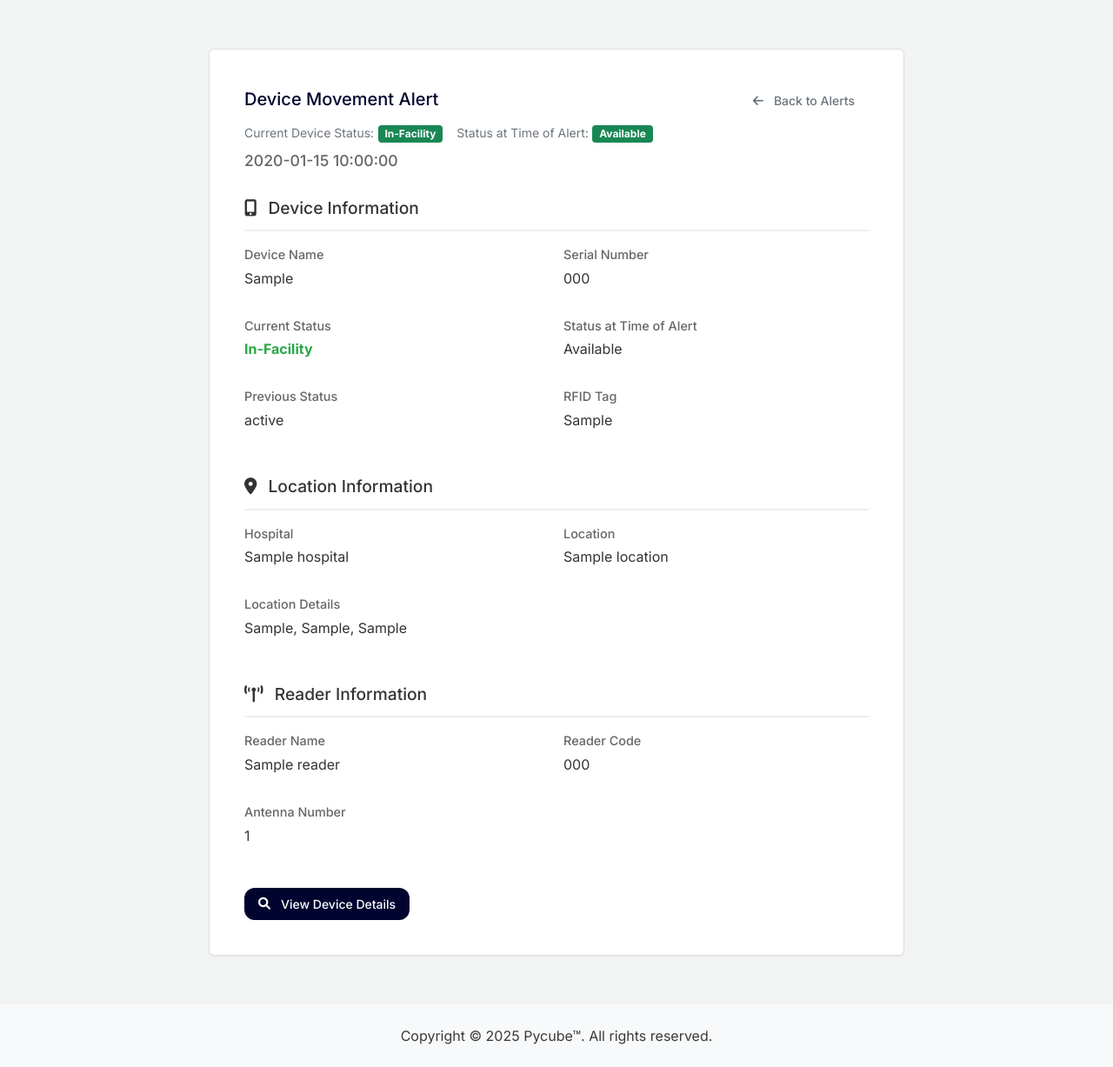
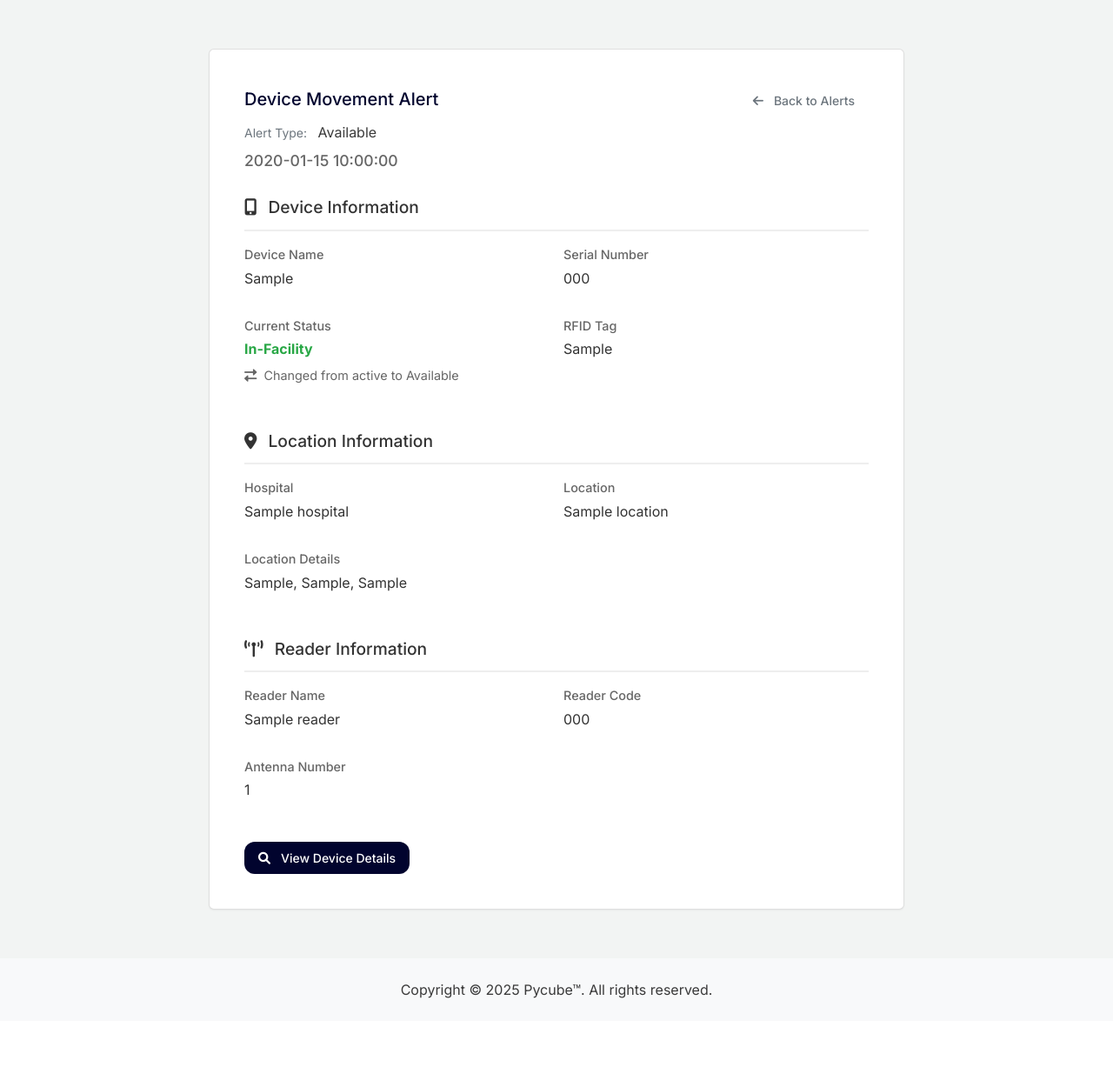
Before and after one commit to Pycube-FP/Pycube-MDM, a Flask app: page /rfid/alerts/1 in a window 1280 px wide. Shown: the part 64-1291 px from the top of the page at 87% size. After the commit the page ends 1212 px from the top, so only its background shows below. Run offline with Flask 2, Linux system fonts and the light colour scheme; the visitor is signed in with stand-in values (Sample User, id 1); tables that the repository leaves empty hold one stand-in row (values such as "Sample post").

Commit message:
alert missing and show edits

```diff
--- a/templates/rfid/show_alert.html
+++ b/templates/rfid/show_alert.html
@@ -87,6 +87,12 @@
         font-weight: bold;
         background-color: transparent !important;
     }
+
+    .status-transition {
+        font-size: 0.9rem;
+        color: #666;
+        margin-top: 0.5rem;
+    }
 </style>
 {% endblock %}
 
@@ -96,14 +102,12 @@
         <div class="d-flex justify-content-between align-items-start mb-4">
             <div>
                 <h1 class="h3 mb-2">Device Movement Alert</h1>
-                <div class="d-flex mb-2">
-                    <div class="me-3">
-                        <small class="text-muted">Current Device Status:</small>
-                        {{ render_status_badge(alert.device_status or 'Unknown') }}
-                    </div>
-                    <div>
-                        <small class="text-muted">Status at Time of Alert:</small>
-                        {{ render_status_badge(alert.status or 'Temporarily Out') }}
+                <div class="mb-2">
+                    <div class="mb-2">
+                        <small class="text-muted">Alert Type:</small>
+                        <span class="ms-2 status-{{ alert.status|lower|replace(' ', '-') }} status-{{ alert.status|replace(' ', '-') }}">
+                            {{ alert.status or 'Temporarily Out' }}
+                        </span>
                     </div>
                 </div>
                 <div class="alert-timestamp">
@@ -136,26 +140,13 @@
                         <span class="status-{{ alert.device_status|lower|replace(' ', '-') }} status-{{ alert.device_status|replace(' ', '-') }}">
                             {{ alert.device_status or 'Unknown' }}
                         </span>
+                        {% if alert.previous_status and alert.status %}
+                        <div class="status-transition">
+                            <i class="fas fa-exchange-alt me-1"></i> Changed from {{ alert.previous_status }} to {{ alert.status }}
+                        </div>
+                        {% endif %}
                     </div>
                 </div>
-                <div class="detail-item">
-                    <div class="detail-label">Status at Time of Alert</div>
-                    <div class="detail-value">
-                        <span class="status-{{ alert.status|lower|replace(' ', '-') }} status-{{ alert.status|replace(' ', '-') }}">
-                            {{ alert.status or 'Temporarily Out' }}
-                        </span>
-                    </div>
-                </div>
-                {% if alert.previous_status %}
-                <div class="detail-item">
-                    <div class="detail-label">Previous Status</div>
-                    <div class="detail-value">
-                        <span class="status-{{ alert.previous_status|lower|replace(' ', '-') }} status-{{ alert.previous_status|replace(' ', '-') }}">
-                            {{ alert.previous_status }}
-                        </span>
-                    </div>
-                </div>
-                {% endif %}
                 <div class="detail-item">
                     <div class="detail-label">RFID Tag</div>
                     <div class="detail-value">{{ alert.rfid_tag or alert.asset_tag or 'N/A' }}</div>
```
